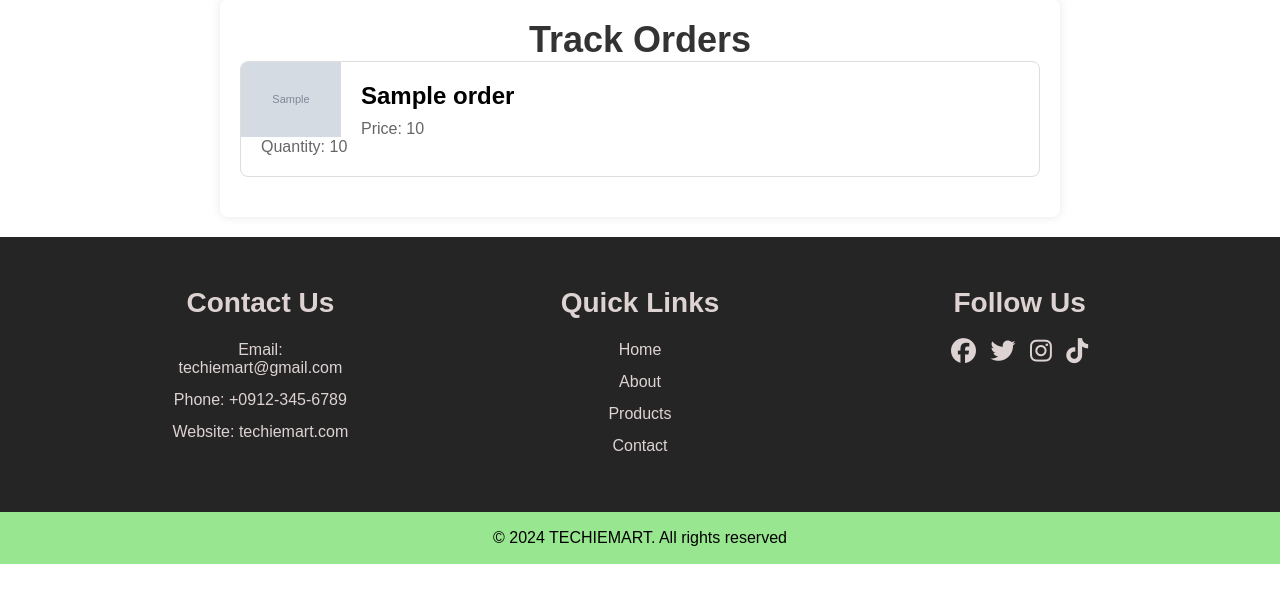
After one commit to yooooowi/2024_BSIT_3B_TECHIEMART, a PHP site: page /track_orders.php in a window 1280 px wide. The commit adds this page. Shown: the part 201-800 px from the top of the page. Run offline with PHP 8.4, Linux system fonts and the light colour scheme; the visitor is signed in with stand-in values (Sample User, id 1); tables that the repository leaves empty or names only in its code hold one stand-in row (values such as "Sample post"); grey boxes marked "Sample" are stand-in pictures.

Commit message:
Add files via upload

```diff
--- /dev/null
+++ b/track_orders.php
@@ -0,0 +1,173 @@
+<?php
+include 'config.php';
+session_start();
+
+// Check if the user is logged in
+if (isset($_SESSION['user_id'])) {
+    // User is logged in, get their user_id
+    $user_id = $_SESSION['user_id'];
+} else {
+    // Redirect the user to the login page
+    header("Location: login.php");
+    exit(); // Stop further execution
+}
+
+// Establish a database connection
+$conn = new mysqli($servername, $username, $password, $dbname);
+
+// Check if the connection is successful
+if ($conn->connect_error) {
+    die("Connection failed: " . $conn->connect_error);
+}
+
+// Fetch orders from the database including item information for the logged-in user
+$sql = "SELECT o.item_name, o.total_price, o.quantity, o.item_image
+        FROM `order` o
+        WHERE o.user_id = ?";
+$stmt = $conn->prepare($sql);
+$stmt->bind_param("i", $user_id);
+$stmt->execute();
+$result = $stmt->get_result();
+$orders = $result->fetch_all(MYSQLI_ASSOC);
+$stmt->close();
+
+// Fetch user information from users_info table for the logged-in user
+$user_info_sql = "SELECT * FROM `users_info` WHERE user_id = ?";
+$user_info_stmt = $conn->prepare($user_info_sql);
+$user_info_stmt->bind_param("i", $user_id);
+$user_info_stmt->execute();
+$user_info_result = $user_info_stmt->get_result();
+$user_info = $user_info_result->fetch_assoc();
+$user_info_stmt->close();
+?>
+
+<!DOCTYPE html>
+<html lang="en">
+<head>
+    <meta charset="UTF-8">
+    <meta name="viewport" content="width=device-width, initial-scale=1.0">
+    <title>Track Orders</title>
+    <link rel="stylesheet" href="style.css">
+    <link rel="stylesheet" type="text/css" href="https://cdnjs.cloudflare.com/ajax/libs/font-awesome/6.5.1/css/all.min.css">
+    <style>
+        /* Existing styles */
+        .orders-container {
+            max-width: 800px;
+            margin: 20px auto;
+            padding: 20px;
+            background-color: #fff;
+            border-radius: 8px;
+            box-shadow: 0 0 10px rgba(0, 0, 0, 0.1);
+        }
+
+        .orders-container h1 {
+            text-align: center;
+            color: #333;
+        }
+
+        .order-item {
+            border: 1px solid #ddd;
+            border-radius: 8px;
+            margin-bottom: 20px;
+            overflow: hidden;
+        }
+
+        .order-item img {
+            width: 100px;
+            height: auto;
+            float: left;
+            margin-right: 20px;
+        }
+
+        .order-item-content {
+            padding: 20px;
+        }
+
+        .order-item-content h2 {
+            margin-top: 0;
+            margin-bottom: 10px;
+        }
+
+        .order-item-content p {
+            margin: 0;
+            color: #666;
+        }
+    </style>
+</head>
+<body>
+    <section class="header">
+        <div class="container-shop">
+            <div class="navbar-shop">
+                <img src="img/logo.png" class="logo">
+                <ul>
+                    <li><a href="index.php">HOME</a></li>
+                    <li><a href="shop.php">SHOP</a></li>
+                    <li><a href="track_orders.php">TRACK ORDERS</a></li>
+                    <!-- Show different link or icon for logged in user -->
+                    <?php if(isset($_SESSION['user_id'])): ?>
+                    <li class="tooltip-container"><a href="logout.php"><i class="fa-solid fa-sign-out"></i><span class="tooltip">Logout</span></a></li>
+                    <?php else: ?>
+                    <li class="tooltip-container"><a href="login.php"><i class="fa-solid fa-user"></i><span class="tooltip">Sign In</span></a></li>
+                    <?php endif; ?>
+                </ul>
+            </div>
+        </div>
+    </section>
+
+    <!-- Display orders -->
+    <!-- Display orders -->
+    <div class="orders-container">
+        <h1>Track Orders</h1>
+        <?php if (!empty($orders)): ?>
+            <?php foreach ($orders as $order): ?>
+                <div class="order-item">
+                <img src="img/<?php echo $order['item_image']; ?>" alt="<?php echo $order['item_name']; ?>">
+                    <div class="order-item-content">
+                        <h2><?php echo $order['item_name']; ?></h2>
+                        <p>Price: <?php echo $order['total_price']; ?></p>
+                        <p>Quantity: <?php echo $order['quantity']; ?></p>
+                    </div>
+                </div>
+            <?php endforeach; ?>
+        <?php else: ?>
+            <p>No orders found.</p>
+        <?php endif; ?>
+    </div>
+
+
+    <!-- Footer section -->
+    <footer>
+        <section class="footer">
+            <div class="container">
+                <div class="footer-content">
+                    <h3>Contact Us</h3>
+                    <p>Email: techiemart@gmail.com</p>
+                    <p>Phone: +0912-345-6789</p>
+                    <p>Website: techiemart.com</p>
+                </div>
+                <div class="footer-content">
+                    <h3>Quick Links</h3>
+                    <ul class="list">
+                        <li><a href="index.php">Home</a></li>
+                        <li><a href="#about-section" class="scroll-to">About</a></li>
+                        <li><a href="shop.php">Products</a></li>
+                        <li><a href="">Contact</a></li>
+                    </ul>
+                </div>
+                <div class="footer-content">
+                    <h3>Follow Us</h3>
+                    <ul class="social-icons">
+                        <li><a href="https://www.facebook.com"><i class="fab fa-facebook"></i></a></li>
+                        <li><a href="https://www.twitter.com"><i class="fab fa-twitter"></i></a></li>
+                        <li><a href="https://www.instagram.com"><i class="fab fa-instagram"></i></a></li>
+                        <li><a href="https://www.tiktok.com"><i class="fab fa-tiktok"></i></a></li>
+                    </ul>
+                </div>
+            </div>
+            <div class="bottom-bar">
+                <p>© 2024 TECHIEMART. All rights reserved</p>
+            </div>
+        </section>
+    </footer>
+</body>
+</html>
```
Also changed, not shown: order_confirmation.php (+43 -43 lines), order_process.php (added, +74 -0 lines), orders.php (+27 -118 lines).
